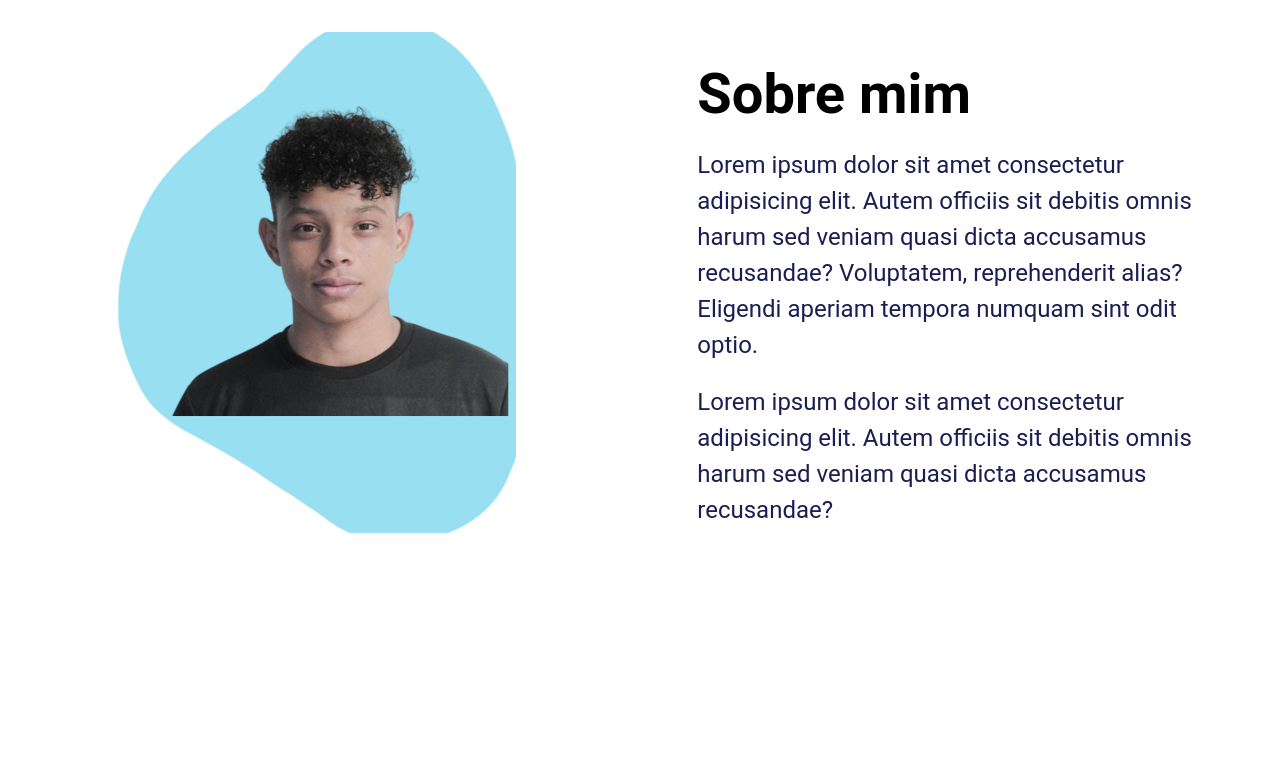
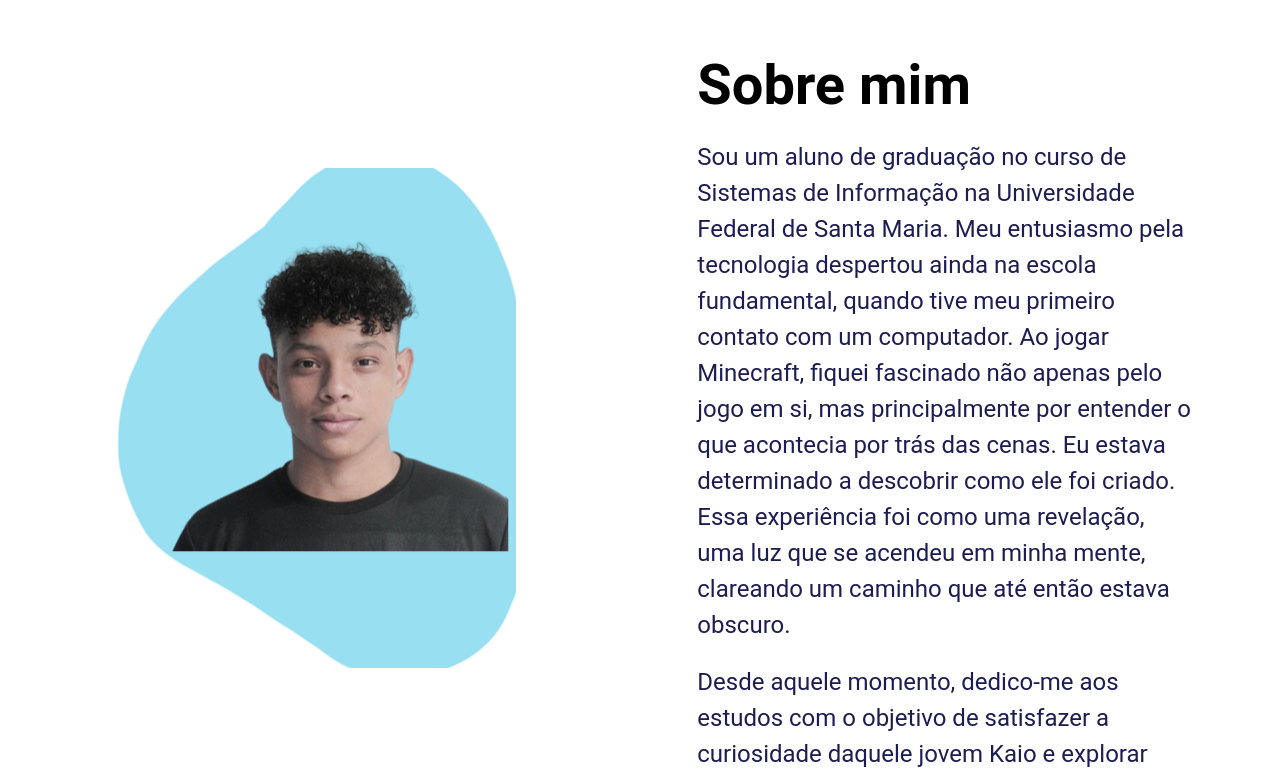
Before and after one commit to KaiokkFernandes/personal-portfolio, a React (Create React App) app: page / in a window 1280 px wide. Shown: the part 2080-2858 px from the top of the page. Built offline with nearby package versions, Linux system fonts and the light colour scheme.

Commit message:
Update AboutMe section in Home page

```diff
--- a/src/Pages/Home/AboutMe.jsx
+++ b/src/Pages/Home/AboutMe.jsx
@@ -9,15 +9,10 @@ export default function AboutMe() {
             <p className="section--title"></p>
             <h1 className="skills-section--heading">Sobre mim</h1>
             <p className="hero--section-description">
-              Lorem ipsum dolor sit amet consectetur adipisicing elit. Autem
-              officiis sit debitis omnis harum sed veniam quasi dicta accusamus
-              recusandae? Voluptatem, reprehenderit alias? Eligendi aperiam
-              tempora numquam sint odit optio.
+            Sou um aluno de graduação no curso de Sistemas de Informação na Universidade Federal de Santa Maria. Meu entusiasmo pela tecnologia despertou ainda na escola fundamental, quando tive meu primeiro contato com um computador. Ao jogar Minecraft, fiquei fascinado não apenas pelo jogo em si, mas principalmente por entender o que acontecia por trás das cenas. Eu estava determinado a descobrir como ele foi criado. Essa experiência foi como uma revelação, uma luz que se acendeu em minha mente, clareando um caminho que até então estava obscuro.
             </p>
             <p className="hero--section-description">
-              Lorem ipsum dolor sit amet consectetur adipisicing elit. Autem
-              officiis sit debitis omnis harum sed veniam quasi dicta accusamus
-              recusandae?
+            Desde aquele momento, dedico-me aos estudos com o objetivo de satisfazer a curiosidade daquele jovem Kaio e explorar esse mundo incrivel que é a tecnologia.
             </p>
           </div>
         </div>
```
